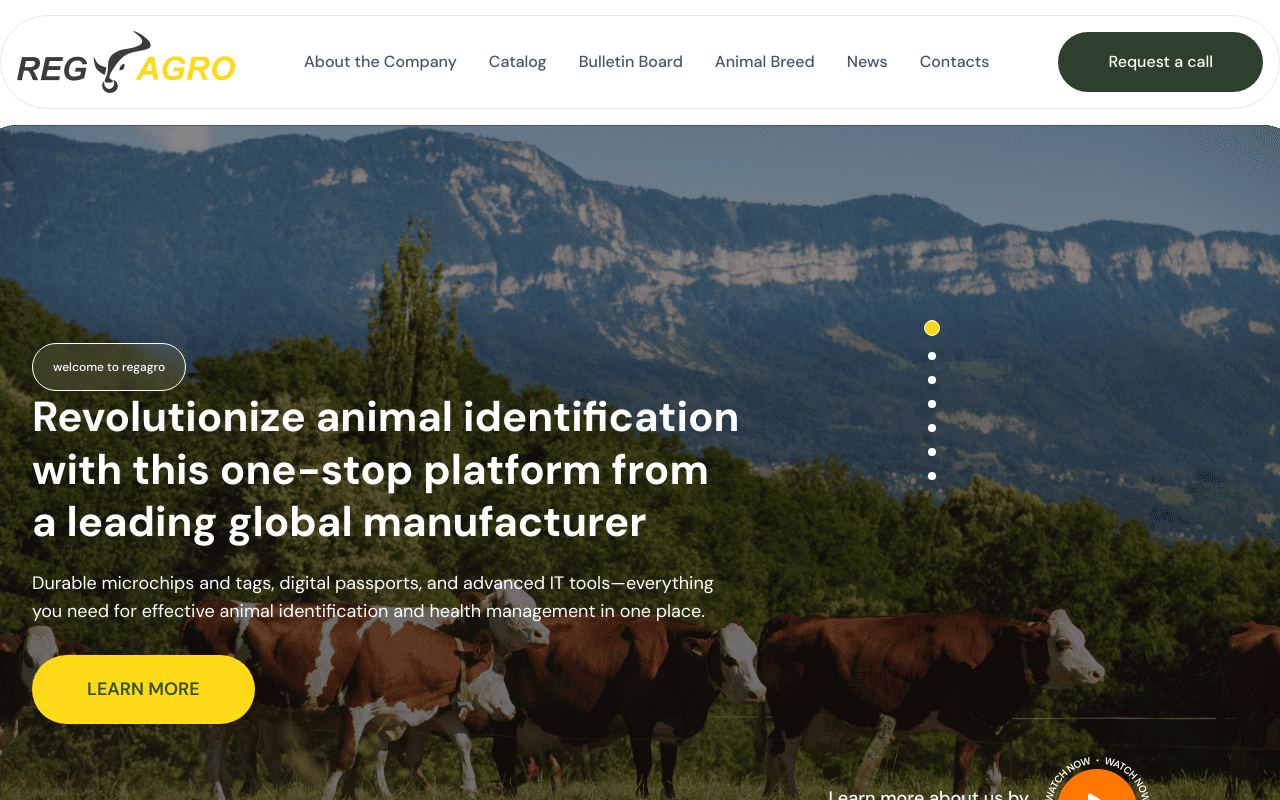
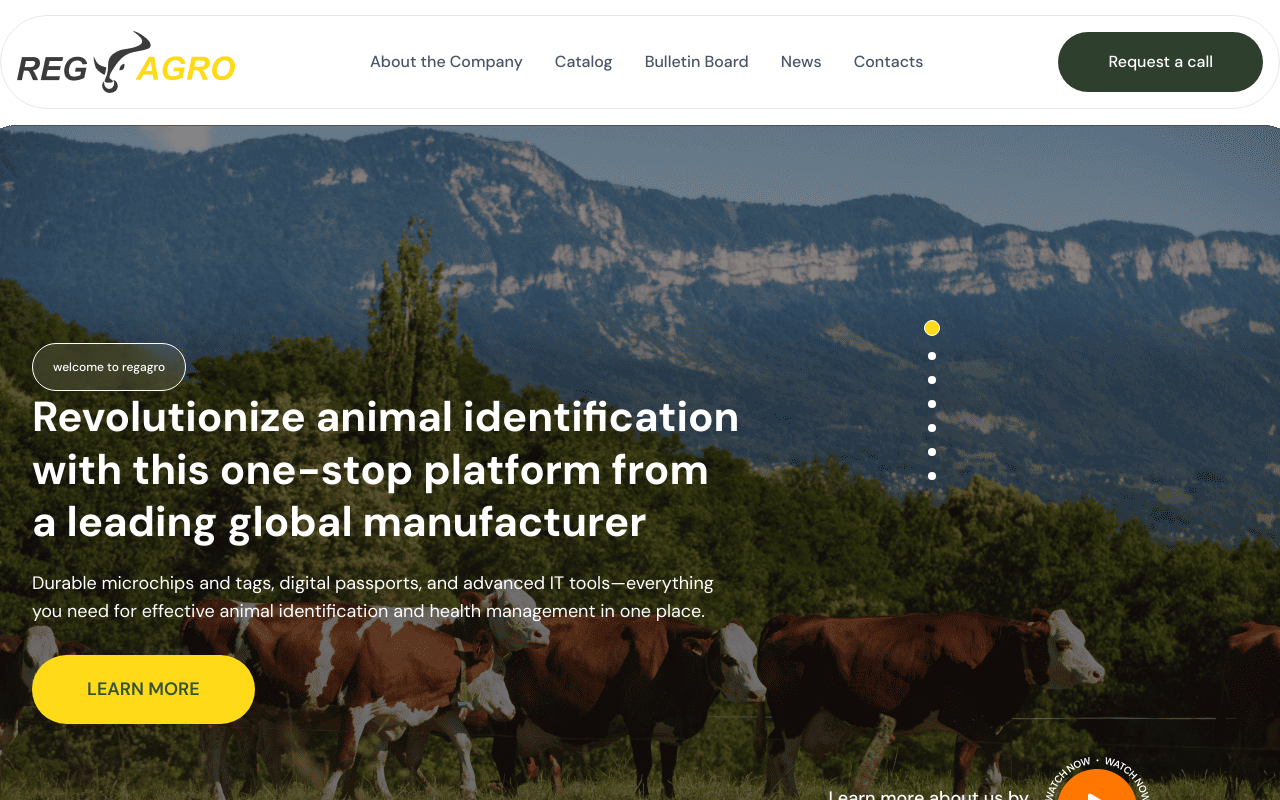
Before and after one commit to Ayanqq/regagro2, a Next.js app: page / in a window 1280 px wide. Shown: the top 800 px of the page. Built offline with nearby package versions, Linux system fonts and the light colour scheme.

Commit message:
BulletinBoardSection.tsx.tsx done: props except

```diff
--- a/app/components/Header.tsx
+++ b/app/components/Header.tsx
@@ -24,10 +24,7 @@ export default function Header() {
             <a href="#bulletin-board" className="text-gray-600 hover:text-[#4F584E] transition-colors font-medium">
                 Bulletin Board
             </a>
-            <a href="#animal-breed" className="text-gray-600 hover:text-[#4F584E] transition-colors font-medium">
-            Animal Breed
-            </a>
-            <a href="#news" className="text-gray-600 hover:text-[#4F584E] transition-colors font-medium">
+            <a href="#company-news" className="text-gray-600 hover:text-[#4F584E] transition-colors font-medium">
               News
             </a>
             <a href="#contacts" className="text-gray-600 hover:text-[#4F584E] transition-colors font-medium">
--- a/app/globals.css
+++ b/app/globals.css
@@ -8,3 +8,7 @@
         font-family: var(--font-jakarta), sans-serif;
     }
 }
+
+html {
+    scroll-behavior: smooth;
+}
```
